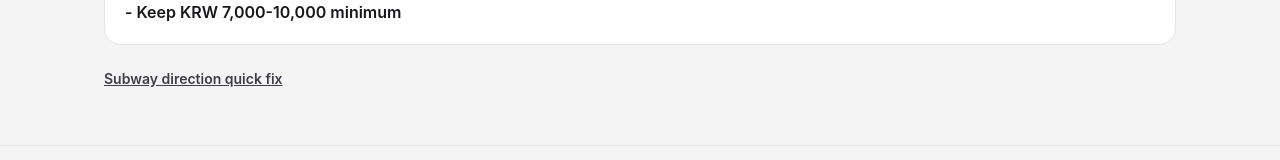
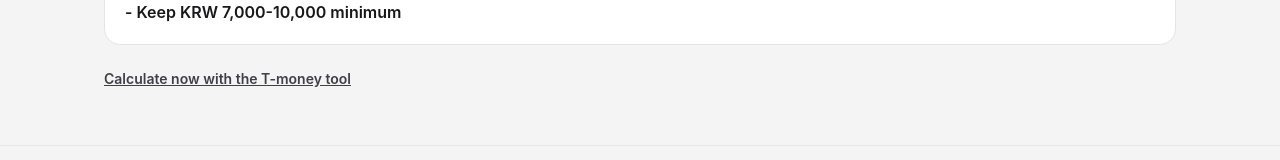
Before and after one commit to digimill/seoulvibe, a Next.js app: page /en/how-much-tmoney in a window 1280 px wide. Shown: the part 552-712 px from the top of the page. Built offline with nearby package versions, Linux system fonts and the light colour scheme; no server answers.

Commit message:
Link detail guides to tools while keeping homepage detail routes

```diff
--- a/app/[lang]/how-much-tmoney/page.tsx
+++ b/app/[lang]/how-much-tmoney/page.tsx
@@ -16,7 +16,7 @@ function copy(lang: Lang) {
       a3: "체류 기간 기준으로 충전하고 최소 잔액을 유지",
       stepsTitle: "빠른 기준",
       steps: ["1~2일: 1.5~2만원", "3~4일: 2.5~3.5만원", "5~7일: 4~5.5만원", "최소 잔액 7천~1만원 유지"],
-      link: "지하철 방향 빠른 해결",
+      link: "티머니 충전 도구로 바로 계산",
     };
   }
   if (lang === "ja") {
@@ -29,7 +29,7 @@ function copy(lang: Lang) {
       a3: "滞在日数で入れて最低残高を維持",
       stepsTitle: "目安",
       steps: ["1-2日: 15,000-20,000ウォン", "3-4日: 25,000-35,000ウォン", "5-7日: 40,000-55,000ウォン", "最低7,000-10,000ウォン維持"],
-      link: "地下鉄方向の即対応",
+      link: "T-moneyチャージツールで即計算",
     };
   }
   if (lang === "zh-cn") {
@@ -42,7 +42,7 @@ function copy(lang: Lang) {
       a3: "按停留天数充值并保留最低余额",
       stepsTitle: "快速标准",
       steps: ["1-2天：1.5万-2万韩元", "3-4天：2.5万-3.5万韩元", "5-7天：4万-5.5万韩元", "最低保留7000-1万韩元"],
-      link: "地铁方向速解",
+      link: "用 T-money 充值工具马上计算",
     };
   }
   if (lang === "zh-tw" || lang === "zh-hk") {
@@ -55,7 +55,7 @@ function copy(lang: Lang) {
       a3: "按停留天數儲值並保留最低餘額",
       stepsTitle: "快速基準",
       steps: ["1-2天：1.5萬-2萬韓元", "3-4天：2.5萬-3.5萬韓元", "5-7天：4萬-5.5萬韓元", "最低保留7000-1萬韓元"],
-      link: "地鐵方向速解",
+      link: "用 T-money 儲值工具立即計算",
     };
   }
   return {
@@ -67,7 +67,7 @@ function copy(lang: Lang) {
     a3: "Load by stay length and keep a minimum floor",
     stepsTitle: "Quick baseline",
     steps: ["1-2 days: KRW 15,000-20,000", "3-4 days: KRW 25,000-35,000", "5-7 days: KRW 40,000-55,000", "Keep KRW 7,000-10,000 minimum"],
-    link: "Subway direction quick fix",
+    link: "Calculate now with the T-money tool",
   };
 }
 
@@ -94,7 +94,7 @@ export default async function Page({ params }: PageProps) {
       </section>
 
       <section className="mt-6 text-sm font-semibold text-zinc-700">
-        <Link href={`/${locale}/tips/subway-map-confusion-cuts`} className="underline">{c.link}</Link>
+        <Link href={`/${locale}/tools/tmoney-load`} className="underline">{c.link}</Link>
       </section>
     </Container>
   );
--- a/app/[lang]/olive-young-tourist-guide/page.tsx
+++ b/app/[lang]/olive-young-tourist-guide/page.tsx
@@ -98,7 +98,7 @@ export default async function Page({ params }: PageProps) {
       </section>
 
       <section className="mt-6 text-sm font-semibold text-zinc-700">
-        <Link href={`/${locale}/tips/oliveyoung-master-playbook`} className="underline">{c.link}</Link>
+        <Link href={`/${locale}/tools/olive-budget`} className="underline">{c.link}</Link>
       </section>
     </Container>
   );
```
